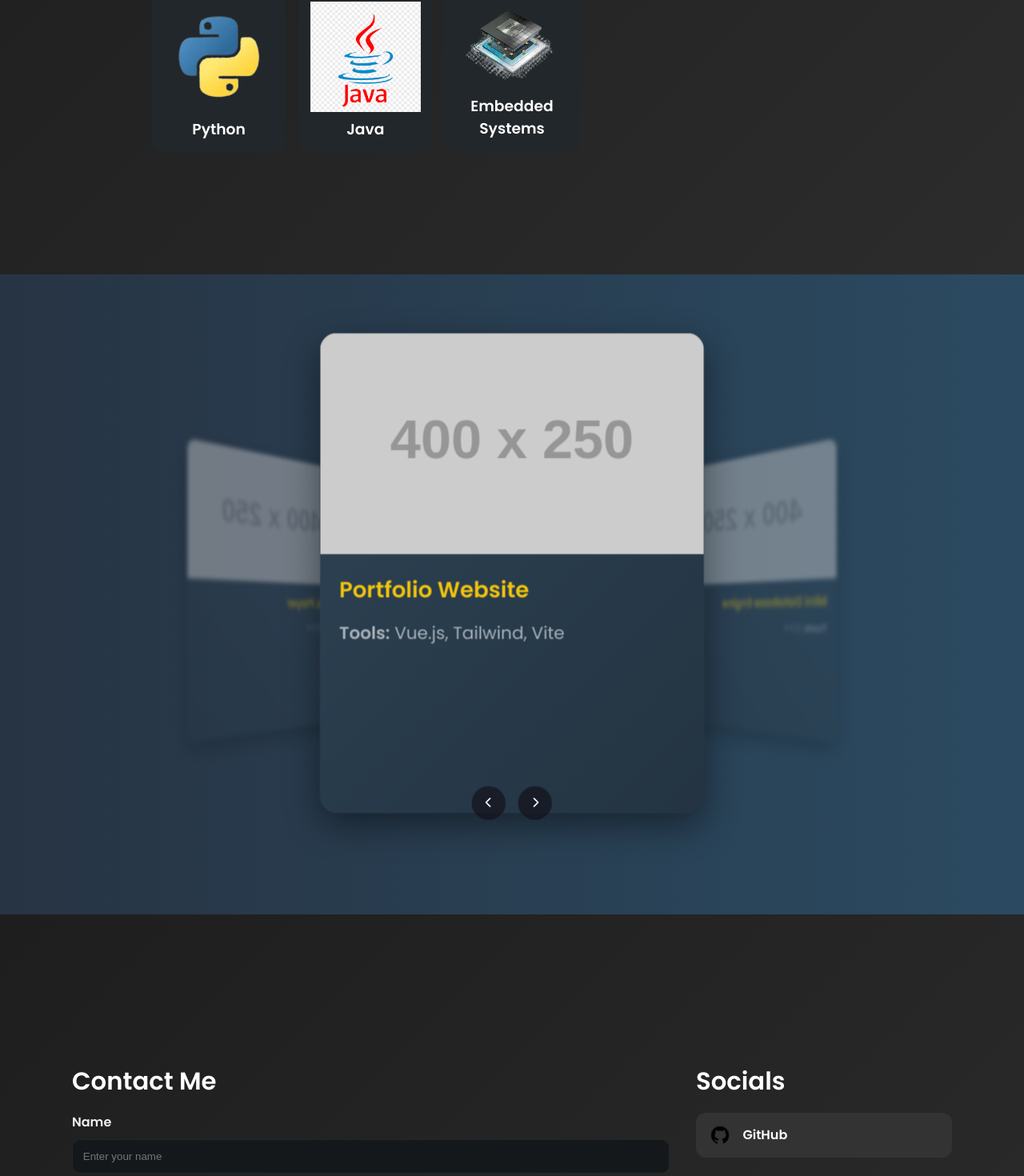
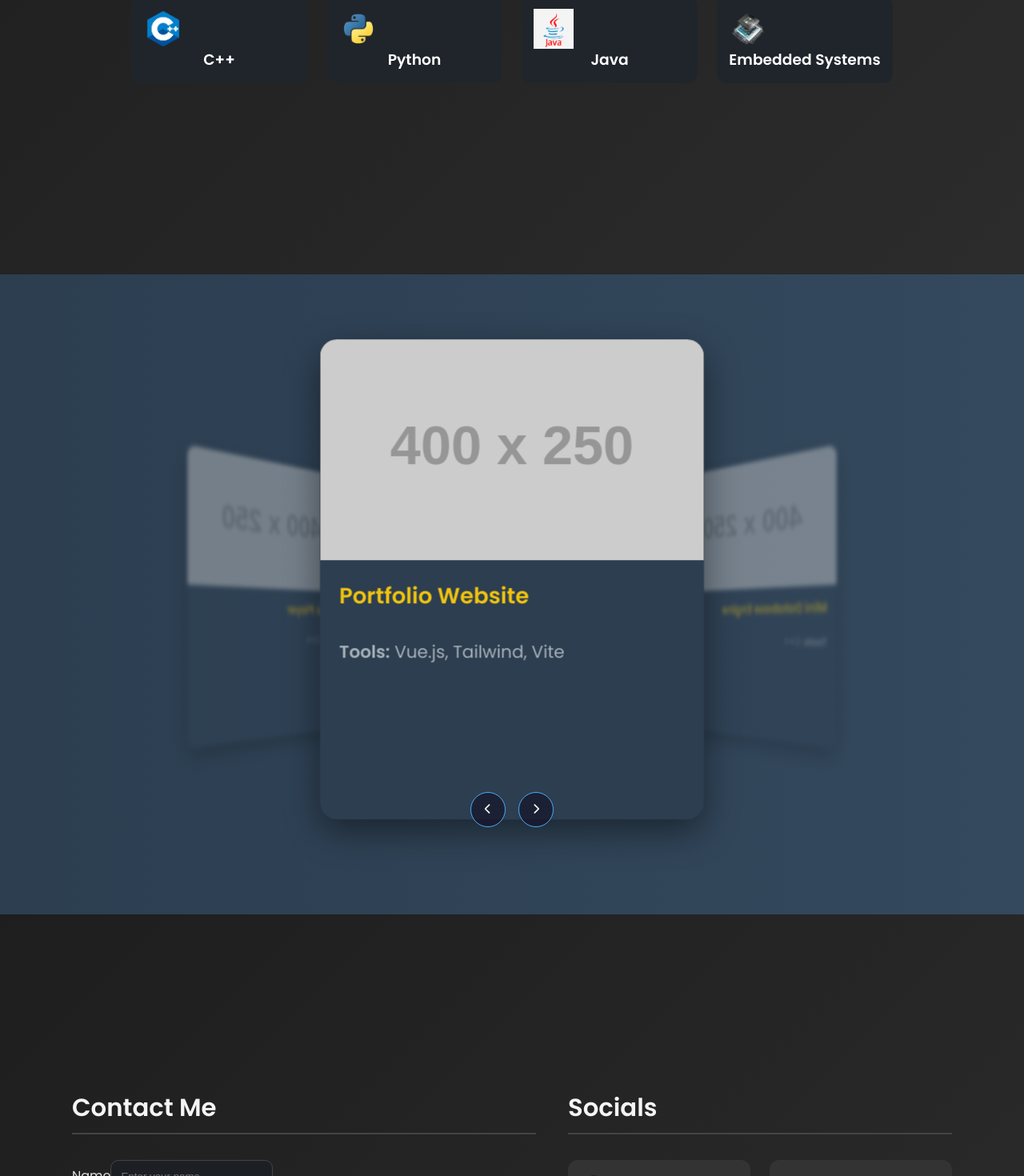
Before and after one commit to Aazib-Majeed/Portfolio, a Vue app: page / in a window 1280 px wide. Shown: the part 1257-2727 px from the top of the page at 80% size. Built offline with nearby package versions, Linux system fonts and the light colour scheme; a small style sheet from the web is missing.

Commit message:
Update style.css

```diff
--- a/src/style.css
+++ b/src/style.css
@@ -1,20 +1,12 @@
-/* ========= Fully Responsive style.css ========= */
-/* Mobile-first, fluid sizes using clamp() for smooth scaling */
-
 /* ========= Base & Reset ========= */
 @import url('https://fonts.googleapis.com/css2?family=Poppins:wght@300;400;600&display=swap');
 
-:root{
-  /* fluid sizing */
+:root {
   --carousel-radius: clamp(240px, 48vw, 520px);
   --card-w: clamp(220px, 36vw, 320px);
   --card-h: calc(var(--card-w) * 1.25);
   --active-depth: clamp(18px, 4.5vw, 60px);
   --gap: 1.5rem;
-
-  /* typography */
-  --fs-h2: clamp(1.4rem, 2.4vw, 2rem);
-  --fs-base: 16px;
   --accent: #4dabf7;
   --muted: #a8b2b9;
 }
@@ -22,14 +14,10 @@
 html, body {
   height: 100%;
   box-sizing: border-box;
-  font-size: var(--fs-base);
-  -webkit-font-smoothing:antialiased;
-  -moz-osx-font-smoothing:grayscale;
 }
 
 *, *::before, *::after {
   box-sizing: inherit;
-  -webkit-tap-highlight-color: transparent;
 }
 
 body {
@@ -42,79 +30,105 @@ body {
   overflow-x: hidden;
 }
 
-/* ========== Headings & Links ========== */
-h1, h2, h3, h4, h5, h6 { color: #fff; font-weight: 600; margin: 0; }
-h2 { font-size: var(--fs-h2); }
+/* Headings */
+h1, h2, h3, h4, h5, h6 {
+  color: #ffffff;
+  font-weight: 600;
+  margin: 0;
+}
+h2 { font-size: clamp(1.4rem, 2.4vw, 2rem); }
 
-a { color: var(--accent); text-decoration: none; transition: color .18s ease; }
+/* Links */
+a {
+  color: var(--accent);
+  text-decoration: none;
+  transition: color 0.2s;
+}
 a:hover { color: #74c0fc; text-decoration: underline; }
 
-/* ========== Images ========== */
-img, video, canvas, svg { max-width: 100%; height: auto; display: block; }
+/* Images */
+img, video, canvas, svg {
+  max-width: 100%;
+  height: auto;
+  display: block;
+}
 
-/* ========== NAVBAR ========== */
+/* ========= Navbar ========= */
 .header {
   position: fixed;
-  inset: 0 0 auto 0;
+  top: 0;
+  left: 0;
+  right: 0;
   height: 60px;
-  background: rgba(30,30,30,0.95);
+  background: rgba(30, 30, 30, 0.9);
   display: flex;
   align-items: center;
   justify-content: space-between;
   padding: 0 1rem;
   z-index: 1000;
 }
-.header h1 { font-size: 1.125rem; margin-left: 6px; }
-.header nav { display:flex; gap: 1rem; align-items:center; }
-.header nav a { color: #e0e0e0; font-weight:500; }
-
-/* ========== SECTION BASE ========== */
-section {
-  min-height: 100vh;
-  display:flex;
-  flex-direction:column;
-  justify-content:center;
-  align-items:center;
-  padding: 3.2rem 1rem;
-  gap: 1.2rem;
+.header h1 { font-size: 1.25rem; }
+.header nav { display: flex; gap: 1rem; }
+.header nav a { color: #e0e0e0; font-weight: 500; }
+.header nav a.active {
+  color: var(--accent);
+  font-weight: 600;
+  text-decoration: underline;
 }
 
-/* ========== PROJECTS ========== */
-.projects {
+/* ========= Global Sections ========= */
+section {
   width: 100%;
-  background: linear-gradient(90deg, #273444, #2b4a61);
-  color: #fff;
-  text-align:center;
-  padding: clamp(2rem,4vw,3.5rem) 1rem;
+  min-height: 100vh;
+  padding: 4rem 2rem;
+  display: flex;
+  flex-direction: column;
+  justify-content: center;
+  align-items: center;
+  background-size: cover;
+  background-repeat: no-repeat;
 }
 
-/* 3D carousel container */
+section h2 {
+  border-bottom: 2px solid #444;
+  padding-bottom: 8px;
+  margin-bottom: 25px;
+  color: #f5f5f5;
+}
+
+/* ========= Projects ========= */
+.projects {
+  background: linear-gradient(to right, #2c3e50, #34495e);
+  color: #fff;
+  text-align: center;
+  padding: 3rem 1rem;
+}
+
+/* ===== 3D Carousel ===== */
 .carousel-container {
   position: relative;
   width: 100%;
-  max-width: calc(var(--carousel-radius) * 1.05);
+  max-width: calc(var(--carousel-radius) * 1.1);
   height: clamp(340px, 55vw, 520px);
   margin: 0 auto;
   perspective: 1200px;
-  display:flex;
-  align-items:center;
-  justify-content:center;
-  padding-bottom: 5rem; /* room for controls */
+  display: flex;
+  align-items: center;
+  justify-content: center;
+  padding-bottom: 5rem;
 }
 
-/* carousel stage (rotation applied inline by Vue) */
 .carousel {
+  position: relative;
+  display: block;
   width: var(--carousel-radius);
   height: var(--carousel-radius);
   transform-style: preserve-3d;
-  transition: transform .8s cubic-bezier(.2,.9,.2,1);
+  transition: transform 0.8s ease;
   margin: 0 auto;
-  position: relative;
-  display:block; /* important - not flex */
 }
 
-/* individual memory card (rotateY + translateZ applied inline by Vue) */
-.memory-card{
+.memory-card {
   position: absolute;
   left: 50%;
   top: 50%;
@@ -122,269 +136,218 @@ section {
   height: var(--card-h);
   margin-left: calc(var(--card-w) / -2);
   margin-top: calc(var(--card-h) / -2);
-  transform-style: preserve-3d; /* keep children in 3d */
-  transition: filter .45s ease, opacity .45s ease;
+  transform-style: preserve-3d;
+  transition: filter 0.4s ease, opacity 0.4s ease;
   filter: blur(3px);
   opacity: 0.45;
-  pointer-events: none; /* disabled by default, active card enables clicks */
-  will-change: transform, filter, opacity;
+  pointer-events: none;
 }
-
-/* active card: sharp and clickable -> pop achieved by moving inner element forward */
-.memory-card.active{
+.memory-card.active {
   filter: blur(0);
   opacity: 1;
   pointer-events: auto;
 }
 
-/* inner element — we apply translateZ here so it composes with the parent's rotateY/translateZ */
-.card-inner{
-  width:100%;
-  height:100%;
+.card-inner {
+  width: 100%;
+  height: 100%;
   transform-style: preserve-3d;
-  transition: transform .55s cubic-bezier(.2,.9,.2,1);
-  /* default: neutral (no translateZ), flip rule below adds rotateY */
-  transform: translateZ(0);
+  transition: transform 0.6s ease;
+}
+.memory-card.active .card-inner {
+  transform: translateZ(var(--active-depth));
+}
+.memory-card.flipped .card-inner {
+  transform: translateZ(var(--active-depth)) rotateY(180deg);
 }
 
-/* pop the front-facing card by shifting the inner element forward */
-.memory-card.active .card-inner{
-  transform: translateZ(calc(var(--active-depth)));
-}
-
-/* flipping - defined after .active so it takes precedence when flipped */
-.memory-card.flipped .card-inner{
-  transform: translateZ(calc(var(--active-depth))) rotateY(180deg);
-}
-
-/* front & back sides */
-.card-front, .card-back {
-  position:absolute;
-  inset: 0;
+.card-front,
+.card-back {
+  position: absolute;
+  width: 100%;
+  height: 100%;
   backface-visibility: hidden;
-  -webkit-backface-visibility: hidden;
   border-radius: 14px;
   overflow: hidden;
   box-shadow: 0 10px 30px rgba(0,0,0,0.45);
 }
+.card-front { background: #2c3e50; }
+.card-back { background: #1e272e; transform: rotateY(180deg); }
 
-/* front/back backgrounds */
-.card-front{ background: linear-gradient(135deg,#2e4456,#243442); }
-.card-back { background: linear-gradient(135deg,#1f2a34,#17222a); transform: rotateY(180deg); }
-
-/* carousel controls */
-.carousel-controls{
-  position:absolute;
-  left:50%;
+.carousel-controls {
+  position: absolute;
+  left: 50%;
   bottom: 0.6rem;
   transform: translateX(-50%);
-  display:flex;
-  gap:.9rem;
-  z-index:50;
+  display: flex;
+  gap: 1rem;
 }
-.control-btn{
-  width:44px;
-  height:44px;
-  border-radius:50%;
-  background: rgba(20,20,30,0.75);
-  border: 1px solid rgba(77,171,247,0.14);
-  display:flex;
-  align-items:center;
-  justify-content:center;
-  color:#fff;
-  cursor:pointer;
-  transition: transform .14s ease, background .14s;
+.control-btn {
+  background: rgba(20, 20, 40, 0.7);
+  border: 1px solid #4dabf7;
+  color: white;
+  width: 44px;
+  height: 44px;
+  border-radius: 50%;
+  display: flex;
+  align-items: center;
+  justify-content: center;
+  cursor: pointer;
+  transition: transform 0.2s, background 0.3s;
 }
-.control-btn:hover{ transform: translateY(-3px) scale(1.03); background: rgba(28,28,38,0.9); }
-
-/* ========== Project Card content ========== */
-/* project-card fills each side of the 3D panel */
-.project-card{
-  display:flex;
-  flex-direction:column;
-  height:100%;
-  width:100%;
-  color: #e7eef6;
-  background: transparent; /* side backgrounds set on .card-front/.card-back */
+.control-btn:hover {
+  transform: scale(1.1);
+  background: rgba(50, 50, 70, 0.9);
 }
 
-/* image area + content */
-.project-image{
-  width:100%;
+/* ========= Project Card ========= */
+.project-card {
+  display: flex;
+  flex-direction: column;
+  height: 100%;
+  width: 100%;
+  color: #e7eef6;
+  background: transparent;
+}
+.project-image {
+  width: 100%;
   height: 46%;
   object-fit: cover;
-  background:#0e1114;
+  background: #111;
 }
-.project-info{
+.project-info {
   padding: 1rem;
-  display:flex;
-  flex-direction:column;
-  gap:.5rem;
-  height:54%;
-  overflow:hidden;
-  text-align:left;
+  display: flex;
+  flex-direction: column;
+  gap: 0.5rem;
+  height: auto;       /* allow full text */
+  overflow: visible;  /* no cutoff */
+  text-align: left;
 }
-.project-info h3{ font-size: 1.15rem; color: #f1c40f; margin-bottom: .35rem; }
-.project-info p{ color: #dcdcdc; font-size: .95rem; line-height:1.32; margin:0; }
-.project-info .tools{ color: var(--muted); font-size: .9rem; }
+.project-info h3 { font-size: 1.15rem; color: #f1c40f; }
+.project-info p { color: #dcdcdc; font-size: 0.95rem; }
+.project-info .tools { font-size: 0.9rem; color: var(--muted); }
+.github-link {
+  align-self: flex-start;
+  padding: 0.45rem 0.8rem;
+  background: #2980b9;
+  color: #fff;
+  border-radius: 10px;
+  text-decoration: none;
+}
+.github-link:hover { background: #3498db; }
 
-/* keep existing link style */
-.github-link{ align-self:flex-start; display:inline-block; padding:.45rem .8rem; background:#2980b9; color:#fff; border-radius:10px; text-decoration:none; }
-.github-link:hover{ background:#3498db; }
+/* ========= Skills ========= */
+.skills {
+  width: 100%;
+  text-align: center;
+  padding: 3rem 1rem;
+}
+.skills-grid {
+  display: grid;
+  grid-template-columns: repeat(auto-fill, minmax(220px, 1fr));
+  gap: 1.5rem;
+  max-width: 1000px;
+  margin: 0 auto;
+  justify-items: center;
+}
+.skill-card {
+  width: 100%;
+  max-width: 220px;
+  text-align: center;
+  padding: 15px;
+  border-radius: 12px;
+  background: #20252b;
+  transition: transform 0.25s ease;
+}
+.skill-card:hover { transform: translateY(-4px); }
+.skill-card img { width: 50px; height: 50px; }
 
-/* ========== SKILLS ========== */
-.skills{ width:100%; text-align:center; padding: 3rem 1rem; }
-.skills-grid{
-  display:grid;
-  grid-template-columns: repeat(auto-fit, minmax(140px, 1fr));
-  gap: 1rem;
-  width: min(900px, 94%);
+/* ========= Contact ========= */
+.contact {
+  width: 100%;
+  padding: 4rem 2rem;
+  text-align: center;
+}
+.contact h2 { margin-bottom: 2rem; }
+.contact-container {
+  display: flex;
+  justify-content: center;
+  align-items: flex-start;
+  gap: 2.5rem;
+  flex-wrap: wrap;
+  width: min(1100px, 95%);
   margin: 0 auto;
 }
-.skill-card{ background:#22272b; padding: .9rem; border-radius:12px; display:flex; flex-direction:column; align-items:center; gap:.5rem; }
+.c-left { flex: 1 1 400px; text-align: left; }
+form { display: flex; flex-direction: column; gap: 15px; }
+input, textarea {
+  padding: 12px;
+  border: 1px solid #444;
+  border-radius: 10px;
+  background: #1c1f24;
+  color: #e0e0e0;
+}
+button {
+  background-color: #42b983;
+  color: white;
+  padding: 12px;
+  border: none;
+  border-radius: 10px;
+  font-weight: 600;
+  cursor: pointer;
+  align-self: flex-start;
+}
+button:hover { background-color: #369870; }
 
-/* ========== CONTACT ========== */
-.contact{
-  width:100%;
-  padding: clamp(2rem,4vw,4rem) 1rem;
-  text-align:center;
-  box-sizing:border-box;
+.c-right { flex: 1 1 300px; text-align: left; }
+.c-right h3 { margin-bottom: 1.5rem; }
+.social-buttons {
+  display: flex;
+  flex-wrap: wrap;
+  gap: 1.5rem;
 }
-.contact h2{ margin-bottom:1rem; }
+.social-btn {
+  flex: 1 1 calc(50% - 1.5rem);
+  display: flex;
+  align-items: center;
+  gap: 12px;
+  font-size: 1.2rem;
+  font-weight: 600;
+  padding: 1rem 1.2rem;
+  border-radius: 12px;
+  text-decoration: none;
+  color: white;
+  background: #333;
+  transition: transform 0.2s, background 0.3s;
+}
+.social-btn img { width: 26px; height: 26px; }
+.social-btn:hover { background: #444; transform: translateY(-3px); }
 
-/* container holds form + socials side by side on wide screens */
-.contact-container{
-  width: min(1100px, 96%);
-  margin: 0 auto;
-  display:flex;
-  gap: clamp(1rem,2.6vw,2.5rem);
-  align-items:flex-start;
-  justify-content: center;
-  flex-wrap: wrap;
+/* ========= Footer ========= */
+.footer {
+  width: 100%;
+  text-align: center;
+  font-size: 0.9rem;
+  color: gray;
+  padding: 1rem 0;
 }
 
-/* left: form */
-.c-left{ flex: 1 1 420px; min-width: 300px; text-align:left; }
-form{ display:flex; flex-direction:column; gap:.85rem; }
-.form-group{ display:flex; flex-direction:column; gap:.35rem; }
-label{ font-weight:600; color:#efefef; margin-bottom:0.25rem; }
-input, textarea{
-  padding: .8rem;
-  border-radius:10px;
-  border:1px solid rgba(255,255,255,0.06);
-  background:#15181b; color:#e7eef6; outline:none;
-}
-input:focus, textarea:focus{ box-shadow:0 0 0 3px rgba(77,171,247,0.08); border-color: rgba(77,171,247,0.18); }
-button{
-  width: max-content;
-  align-self:flex-start;
-  padding:.7rem 1rem;
-  border-radius:10px;
-  border:none;
-  background:#42b983; color:white; font-weight:700; cursor:pointer;
-}
-button:hover{ background:#369870; transform: translateY(-2px); }
-
-/* right: socials */
-.c-right{ flex: 0 1 320px; min-width: 240px; text-align:left; }
-.c-right h3{ margin-bottom: .9rem; }
-
-/* social buttons responsive: two per row on wide screens, stack on small */
-.social-buttons{
-  display:flex;
-  flex-wrap:wrap;
-  gap: var(--gap);
-  align-items:stretch;
-}
-.social-btn{
-  display:flex;
-  align-items:center;
-  gap: .9rem;
-  padding: .9rem 1rem;
-  min-width: 170px;
-  flex: 1 1 calc(50% - var(--gap));
-  border-radius: 12px;
-  background:#333;
-  color: #fff;
-  text-decoration:none;
-  font-weight:700;
-  transition: transform .14s ease, background .14s ease;
-  justify-content:flex-start;
-}
-.social-btn img{ width:28px; height:28px; object-fit:contain; }
-.social-btn:hover{ background:#444; transform: translateY(-3px); }
-
-/* ========== FOOTER ========== */
-.footer{
-  width:100%;
-  padding: 1.2rem;
-  text-align:center;
-  color: #9aa6b2;
-  font-size: 0.95rem;
+/* ========= Responsive ========= */
+@media (max-width: 900px) {
+  section { padding: 3rem 1rem; }
+  .contact-container { flex-direction: column; text-align: center; }
+  .c-left, .c-right { width: 100%; text-align: center; }
+  .c-left form { align-items: center; }
+  .c-left form button { align-self: center; }
+  .social-buttons { flex-direction: column; align-items: center; }
+  .social-btn { flex: unset; width: 100%; max-width: 320px; justify-content: center; }
 }
 
-/* =================== Responsive Breakpoints =================== */
-
-/* Medium screens — reduce paddings, scale carousel/card sizes */
-@media (min-width: 720px) {
-  :root {
-    --carousel-radius: clamp(280px, 44vw, 520px);
-    --card-w: clamp(260px, 34vw, 320px);
-    --card-h: calc(var(--card-w) * 1.25);
-  }
+@media (max-width: 600px) {
+  .header { flex-direction: column; height: auto; gap: 0.5rem; }
+  .header nav { flex-wrap: wrap; justify-content: center; }
+  section { padding: 2.5rem 1rem; }
+  .control-btn { width: 36px; height: 36px; }
+  .footer { font-size: 0.8rem; }
 }
-
-/* Tablet / small laptop */
-@media (max-width: 900px) {
-  /* smaller section paddings */
-  section { padding: clamp(2rem,4vw,3rem) 1rem; }
-  /* carousel/camera scale down */
-  :root {
-    --carousel-radius: clamp(220px, 62vw, 420px);
-    --card-w: clamp(200px, 46vw, 280px);
-    --card-h: calc(var(--card-w) * 1.25);
-    --active-depth: clamp(12px, 4vw, 40px);
-  }
-
-  /* projects titles smaller */
-  h2 { font-size: clamp(1.1rem, 3.6vw, 1.6rem); }
-
-  /* Contact layout stacks vertically */
-  .contact-container{ flex-direction: column; align-items:center; gap:1.2rem; }
-  .c-left, .c-right{ width:100%; min-width: unset; flex: 1 1 100%; text-align:center; }
-  .c-left form { align-items: center; }
-  .project-info{ text-align:center; }
-  .github-link{ margin: .6rem auto 0; }
-
-  /* social buttons stack full width and centered */
-  .social-btn { justify-content:center; flex-basis: auto; width:100%; max-width:420px; }
-}
-
-/* Mobile narrow screens */
-@media (max-width: 520px){
-  :root {
-    --carousel-radius: 220px;
-    --card-w: 180px;
-    --card-h: calc(var(--card-w) * 1.28);
-    --active-depth: 12px;
-  }
-  .header { padding: .5rem 0.75rem; height: auto; flex-direction:column; gap:.4rem; }
-  .header nav { justify-content:center; flex-wrap:wrap; gap:.6rem; }
-  section { padding: 1.6rem .8rem; }
-  .project-info h3 { font-size: 1rem; }
-  .project-info p { font-size: .9rem; }
-  .skills-grid { grid-template-columns: repeat(auto-fit, minmax(120px, 1fr)); gap:.7rem; }
-  .social-btn img{ width:24px; height:24px; }
-  button{ padding:.6rem .9rem; }
-  .footer{ font-size:.85rem; }
-}
-
-/* Tiny phones - final adjustments */
-@media (max-width: 360px){
-  :root{
-    --card-w: 160px;
-    --carousel-radius: 200px;
-  }
-  .project-image{ height: 44%; }
-  .contact-container { padding: 0; }
-}
```
